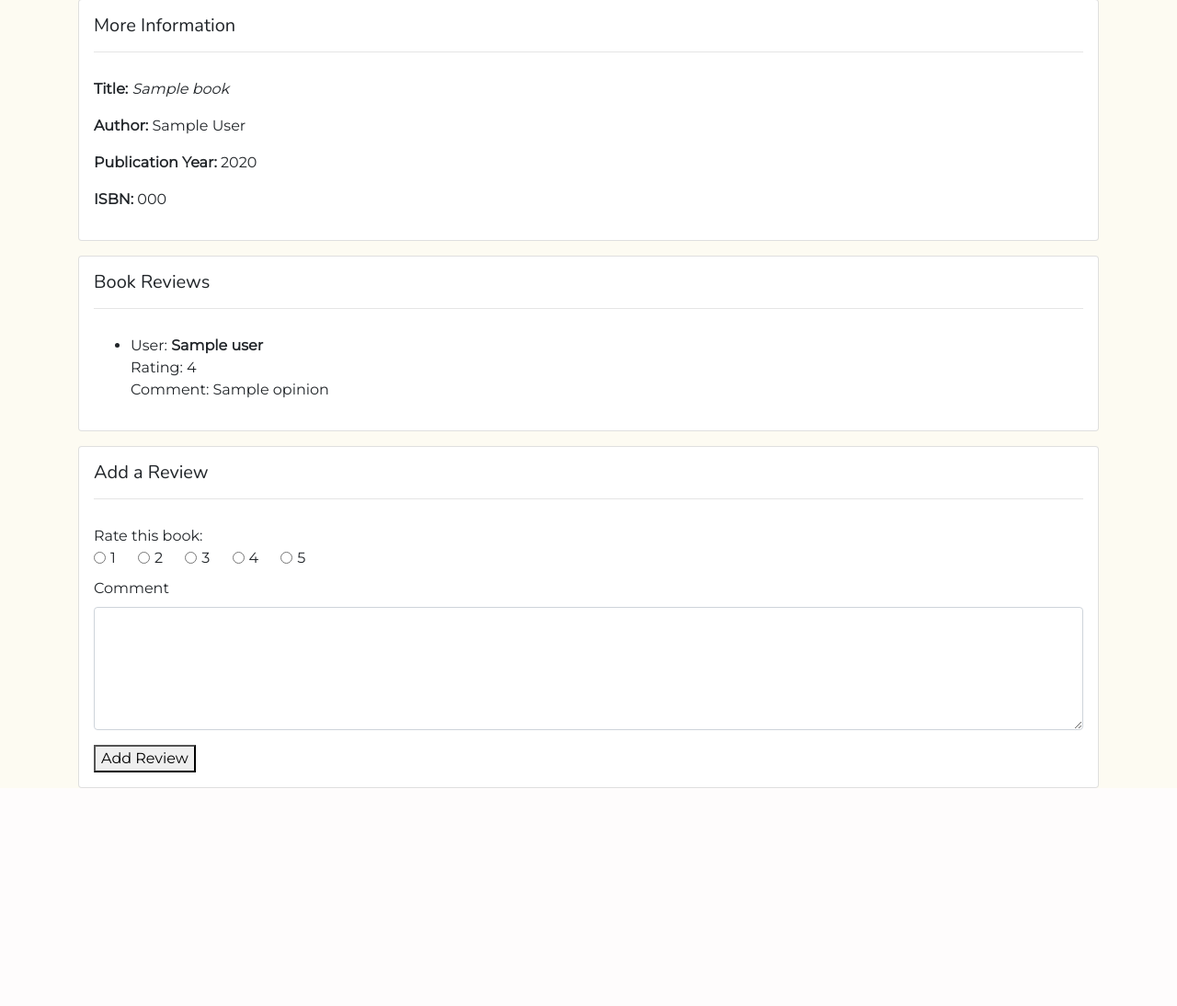
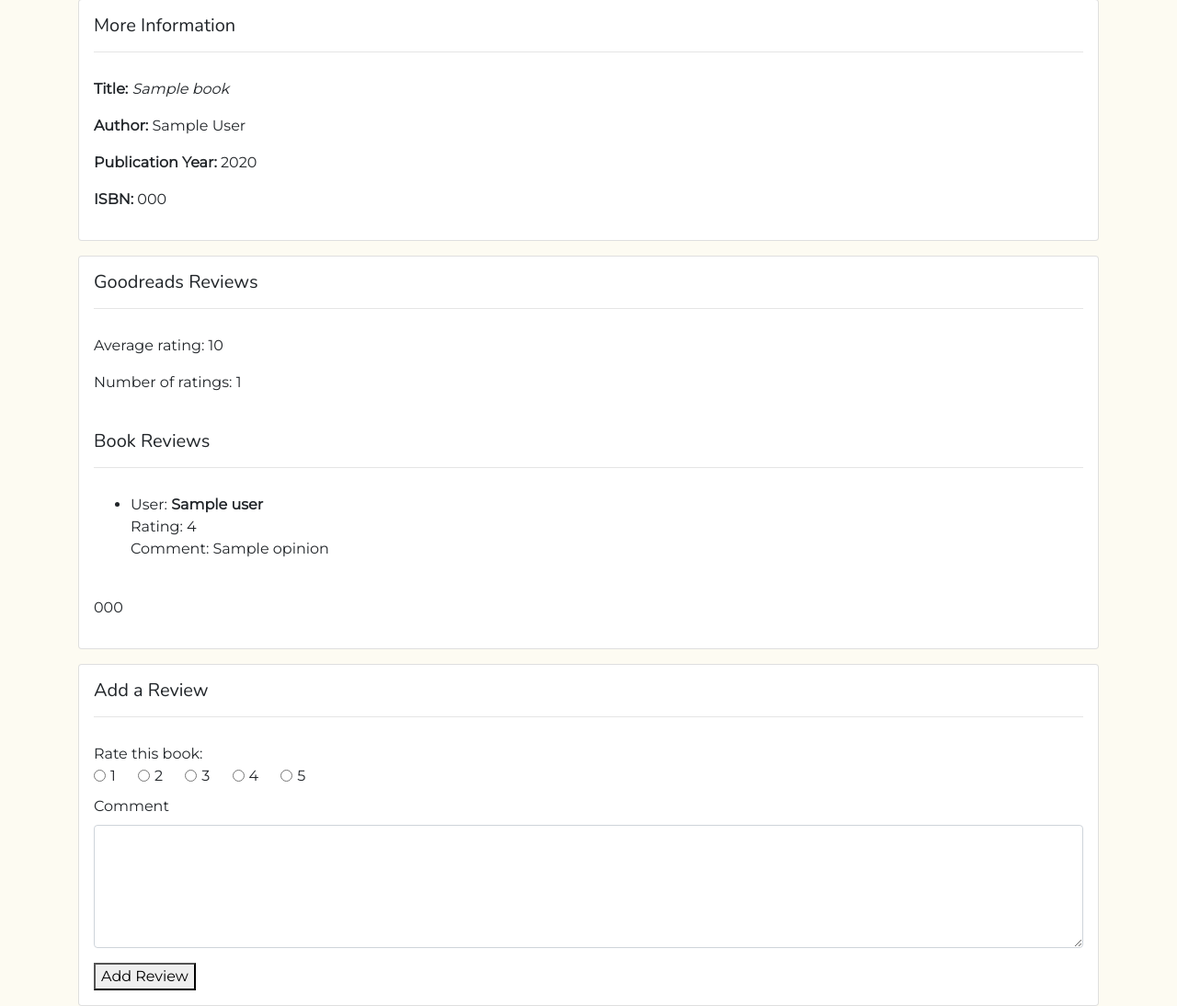
Before and after one commit to msmiki1218/c50web-project1, a Flask app: template templates/book.html in a window 1280 px wide. Shown: the part 123-1217 px from the top of the page at 92% size. Before the commit the page ends 980 px from the top, so only its background shows below. Run offline with Flask 2, Linux system fonts and the light colour scheme; the template is opened without the code that fills it: most values are stand-ins (such as "Sample title", 1, 10 or a date in 2020); some libraries are stand-ins or nearby versions.

Commit message:
added Goodreads review count and average rating to book page

```diff
--- a/application.py
+++ b/application.py
@@ -1,6 +1,7 @@
 import os
+import requests
 
-from flask import Flask, session, render_template, request, url_for, redirect, g
+from flask import Flask, session, render_template, request, url_for, redirect, g, json
 from flask_session import Session
 from sqlalchemy import create_engine
 from sqlalchemy.orm import scoped_session, sessionmaker
@@ -160,6 +161,8 @@ def book():
     reviews=None
     if g.username:
         if request.method == 'GET':
+            average = None
+            count = None
             # get book id
             session["book_id"] = request.args.get('book_id')
             session["book"] = db.execute("SELECT * FROM books WHERE id = :id", {"id": session["book_id"]}).fetchone()
@@ -169,9 +172,17 @@ def book():
             # if there are reviews for this book
             else:
                 reviews = getReviews(session["book_id"])
+                isbn = session["book"].isbn
+                key = 'aDslZlEv6KMohQRN1wyig'
+                res = requests.get("https://www.goodreads.com/book/review_counts.json", params={"isbns": isbn, "key": key})
+                if res.status_code != 200:
+                    raise Exception("ERROR: API request unsuccessful")
+                data = res.json()
+                average = data["books"][0]["average_rating"]
+                count = data["books"][0]["ratings_count"]
         elif request.method == 'POST':
             rating = request.form['rating']
             comment = request.form['comment']
             addReview((session["id"], session["book_id"], rating, comment))
             return redirect(url_for('search'), title="Search")
-    return render_template("book.html", title="Book Reviews", book=session["book"], reviews=reviews, error=error)
+    return render_template("book.html", title="Book Reviews", book=session["book"], reviews=reviews, error=error, average=average, count=count)
--- a/templates/book.html
+++ b/templates/book.html
@@ -16,6 +16,13 @@
 {% endif %}
 
 <div class="card p-3 mb-3">
+  <h5 class="card-title">Goodreads Reviews
+    <hr>
+  </h5>
+  <div class="card-text">
+    <p>Average rating: {{ average }}</p>
+    <p>Number of ratings: {{ count }}</p><br>
+  </div>
   <h5 class="card-title">
     Book Reviews
     <hr>
@@ -29,9 +36,10 @@
     <ul>
       {% for review in reviews %}
       <li>User: <strong>{{ review.user }}</strong><br>Rating: {{ review.rating }}<br>Comment: {{ review.opinion }}<br>
-      </li>
+      </li><br>
       {% endfor %}
     </ul>
+    <p>{{ isbn }}</p>
     {% endif %}
   </div>
 </div>
```
Also changed, not shown: 2 other files.
